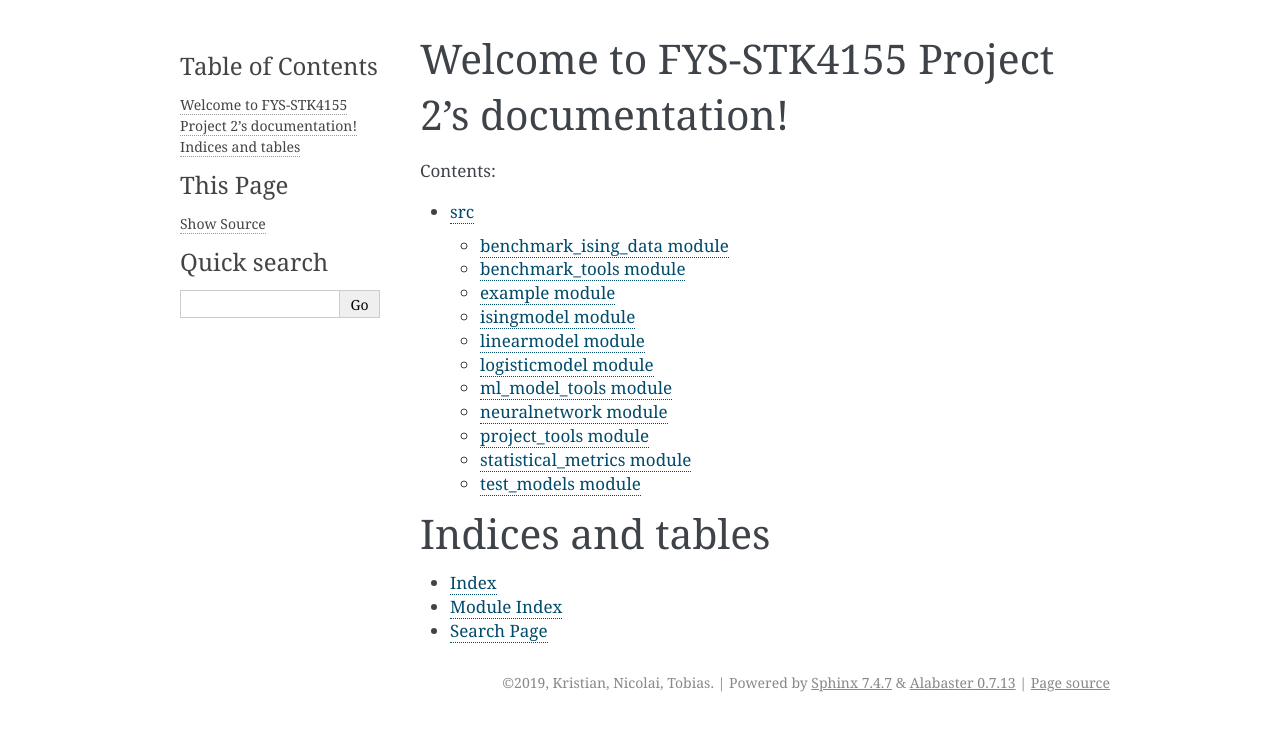
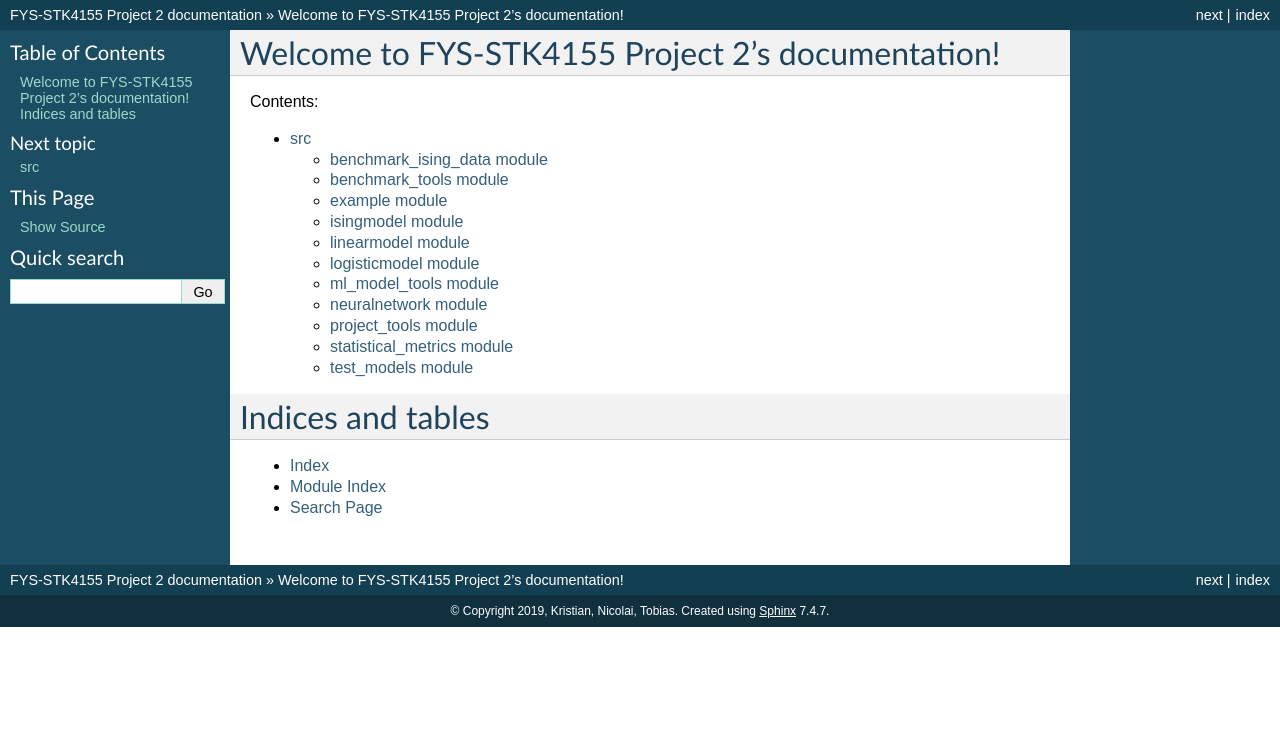
Before and after one commit to Anduron/FYS-STK4155-Project2, a Sphinx documentation site: the page built from docs/index.rst, in a window 1280 px wide. Shown: the top 731 px of the page. Built offline with Sphinx 7.4.7, drawn with Linux system fonts in a browser that asks for light colours.

Commit message:
readthedocs

```diff
--- a/docs/conf.py
+++ b/docs/conf.py
@@ -27,23 +27,65 @@
 # Add any Sphinx extension module names here, as strings. They can be
 # extensions coming with Sphinx (named 'sphinx.ext.*') or your custom
 # ones.
-extensions = ['sphinx.ext.autodoc']
+extensions = [
+    'sphinx.ext.autodoc',
+    'sphinx.ext.intersphinx',
+]
 
 # Add any paths that contain templates here, relative to this directory.
 templates_path = ['_templates']
+
+# The suffix(es) of source filenames.
+# You can specify multiple suffix as a list of string:
+#
+# source_suffix = ['.rst', '.md']
+source_suffix = '.rst'
+
+# The master toctree document.
+master_doc = 'index'
 
 # List of patterns, relative to source directory, that match files and
 # directories to ignore when looking for source files.
 # This pattern also affects html_static_path and html_extra_path.
 exclude_patterns = ['_build', 'Thumbs.db', '.DS_Store']
 
+# The reST default role (used for this markup: `text`) to use for all
+# documents.
+#
+# default_role = None
+
+# If true, '()' will be appended to :func: etc. cross-reference text.
+#
+add_function_parentheses = True
+
+# If true, the current module name will be prepended to all description
+# unit titles (such as .. function::).
+#
+# add_module_names = True
+
+# If true, sectionauthor and moduleauthor directives will be shown in the
+# output. They are ignored by default.
+#
+# show_authors = False
+
+# The name of the Pygments (syntax highlighting) style to use.
+pygments_style = 'sphinx'
+
+# A list of ignored prefixes for module index sorting.
+# modindex_common_prefix = []
+
+# If true, keep warnings as "system message" paragraphs in the built documents.
+# keep_warnings = False
+
+# If true, `todo` and `todoList` produce output, else they produce nothing.
+# todo_include_todos = True
 
 # -- Options for HTML output -------------------------------------------------
 
 # The theme to use for HTML and HTML Help pages.  See the documentation for
 # a list of builtin themes.
 #
-html_theme = 'alabaster'
+html_theme = 'default'
 
 # Add any paths that contain custom static files (such as style sheets) here,
 # relative to this directory. They are copied after the builtin static files,
```
